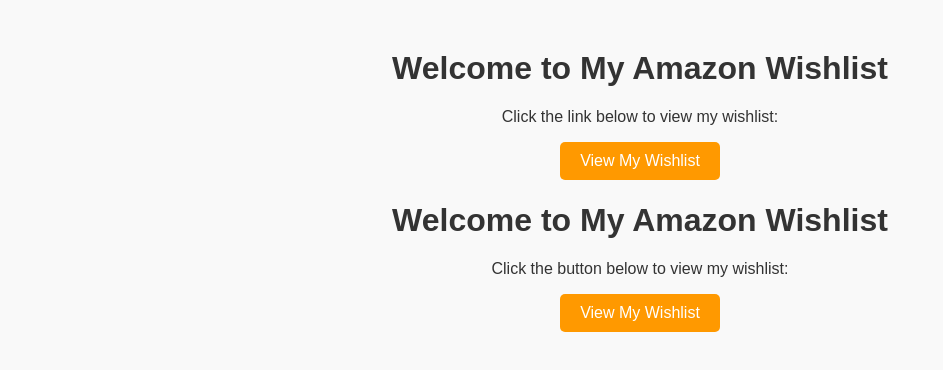
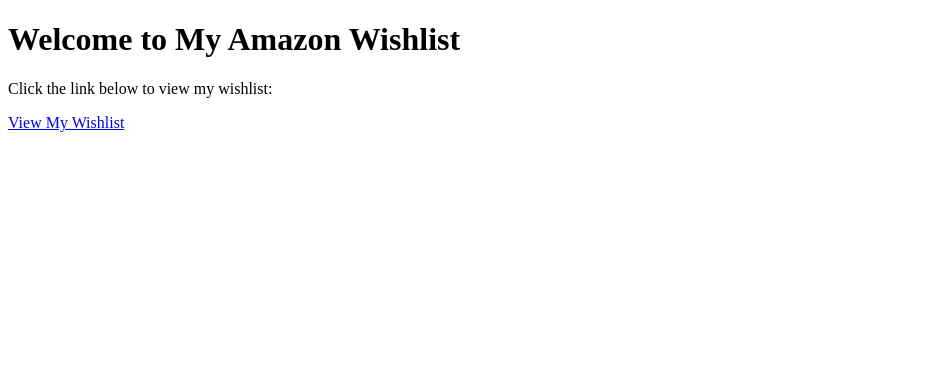
Before and after one commit to brengeer/wishlist, a plain HTML site: page index.html in a window 1280 px wide. Shown: the whole page, without its empty margins (0-943 px from the left). Drawn offline with Linux system fonts and the light colour scheme.

Commit message:
Update index.html

```diff
--- a/index.html
+++ b/index.html
@@ -9,35 +9,3 @@
     <a href="https://www.amazon.fr/hz/wishlist/ls/WN4GMAICK4WR?ref_=wl_share" target="_blank">View My Wishlist</a>
 </body>
 </html>
-
-<!DOCTYPE html>
-<html>
-<head>
-    <title>My Amazon Wishlist</title>
-    <style>
-        body {
-            font-family: Arial, sans-serif;
-            text-align: center;
-            background-color: #f9f9f9;
-            color: #333;
-            margin-top: 50px;
-        }
-        a {
-            display: inline-block;
-            padding: 10px 20px;
-            background-color: #ff9900;
-            color: white;
-            text-decoration: none;
-            border-radius: 5px;
-        }
-        a:hover {
-            background-color: #cc7a00;
-        }
-    </style>
-</head>
-<body>
-    <h1>Welcome to My Amazon Wishlist</h1>
-    <p>Click the button below to view my wishlist:</p>
-    <a href="https://www.amazon.fr/hz/wishlist/ls/WN4GMAICK4WR?ref_=wl_share" target="_blank">View My Wishlist</a>
-</body>
-</html>
```
